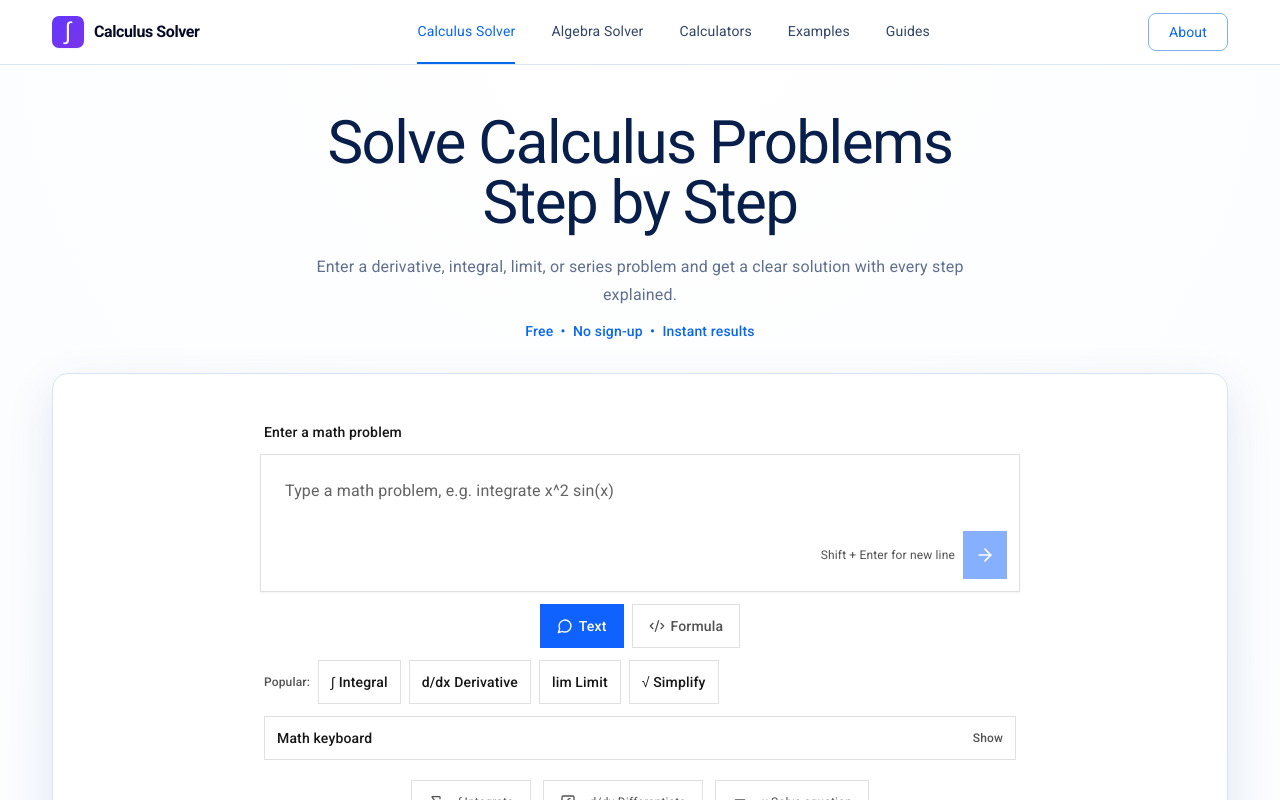
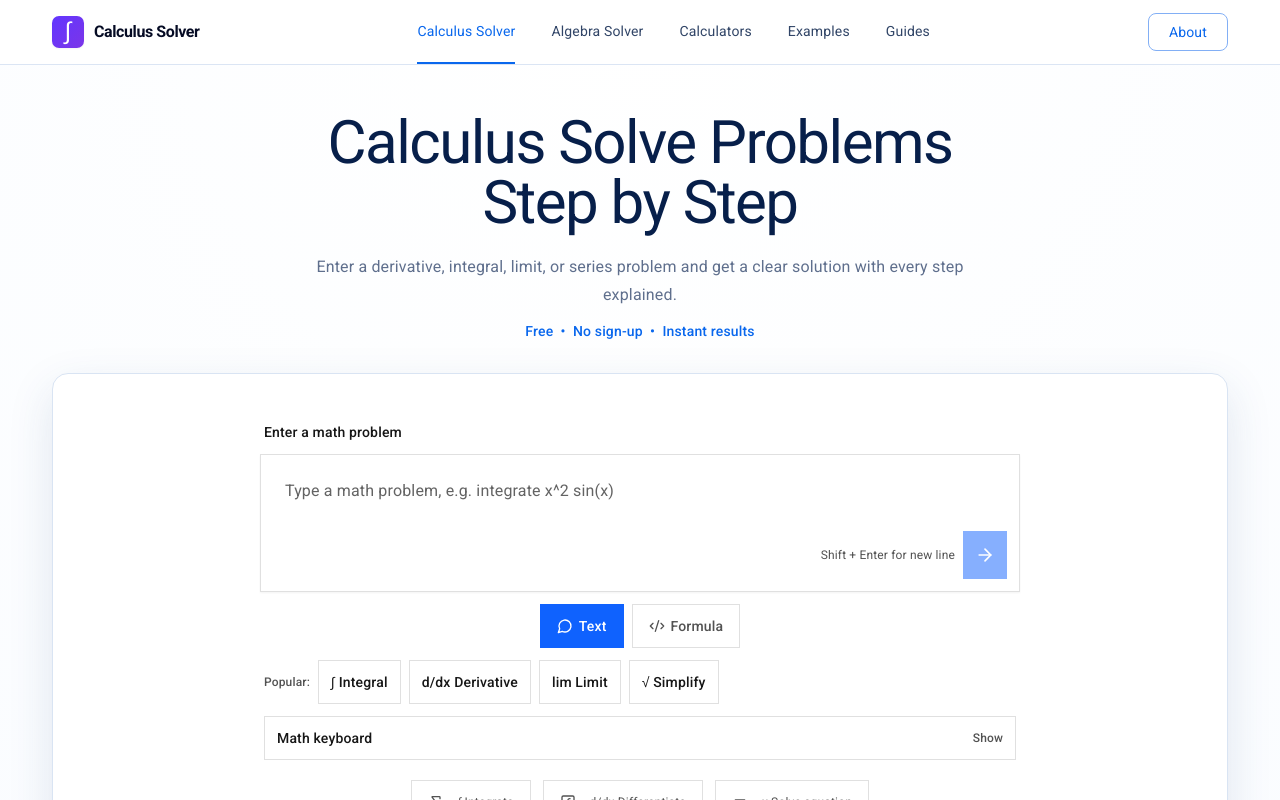
Before and after one commit to heatsing/CalculusSolver, a Next.js app: page / in a window 1280 px wide. Shown: the top 800 px of the page. Built offline with nearby package versions, Linux system fonts and the light colour scheme; no server answers.

Commit message:
Update calculus hero headline

```diff
--- a/app/daily-challenge/page.tsx
+++ b/app/daily-challenge/page.tsx
@@ -20,7 +20,7 @@ const examples = ["∫ x² cos(x) dx", "lim x→∞ (1 + 1/x)ˣ", "d/dx (x³ sin
 export default function DailyChallengePage(): React.JSX.Element {
   return <div className="min-h-screen bg-[radial-gradient(circle_at_50%_0%,#fff_0%,#f8fbff_52%,#f1f6fd_100%)] text-[#071f4a]"><StructuredData data={faqPageStructuredData(faqs)} /><EditorialHeader active="calculus" />
     <main id="main-content" tabIndex={-1} className="focus-visible:outline-none">
-      <section className="mx-auto max-w-[1240px] px-4 pb-8 pt-8 text-center sm:px-6 lg:px-8"><h1 className="font-serif text-4xl leading-none sm:text-5xl">Solve Calculus Problems<br />Step by Step</h1><p className="mx-auto mt-4 max-w-xl text-sm leading-6 text-[#5f6f8d]">Enter a derivative, integral, limit, or series problem and get a clear solution with every step explained.</p><p className="mt-2 text-sm font-medium text-[#0967ed]">Free &nbsp;•&nbsp; No sign-up &nbsp;•&nbsp; Instant results</p><div className="mt-6 rounded-2xl border border-[#d9e4f3] bg-white p-3 text-left shadow-[0_14px_40px_rgba(35,74,132,.11)] sm:p-5"><SolverShell mode="auto" /></div></section>
+      <section className="mx-auto max-w-[1240px] px-4 pb-8 pt-8 text-center sm:px-6 lg:px-8"><h1 className="font-serif text-4xl leading-none sm:text-5xl">Calculus Solve Problems<br />Step by Step</h1><p className="mx-auto mt-4 max-w-xl text-sm leading-6 text-[#5f6f8d]">Enter a derivative, integral, limit, or series problem and get a clear solution with every step explained.</p><p className="mt-2 text-sm font-medium text-[#0967ed]">Free &nbsp;•&nbsp; No sign-up &nbsp;•&nbsp; Instant results</p><div className="mt-6 rounded-2xl border border-[#d9e4f3] bg-white p-3 text-left shadow-[0_14px_40px_rgba(35,74,132,.11)] sm:p-5"><SolverShell mode="auto" /></div></section>
       <section className="mx-auto max-w-[1140px] px-4 py-4"><DailyChallengeGame /></section>
       <section className="mt-8 border-y border-[#e0e9f5] bg-white/70"><div className="mx-auto grid max-w-[1080px] gap-7 px-4 py-10 md:grid-cols-[240px_1fr]"><div><h2 className="font-serif text-3xl">Clear answers, not just final answers</h2><p className="mt-4 text-sm leading-6 text-[#5f6f8d]">See every step so you can learn and understand.</p></div><div className="rounded-xl border border-[#d9e4f3] bg-white p-6"><p className="font-bold">Example: <span className="font-mono font-normal">∫ x² · cos(x) dx</span></p><ol className="mt-4 space-y-3 text-sm text-[#314567]">{["Choose integration by parts.", "Apply the rule and integrate again.", "Simplify and include the constant C."].map((step, i) => <li key={step} className="flex gap-3"><span className="flex h-6 w-6 shrink-0 items-center justify-center rounded-full bg-[#0967ed] text-xs font-bold text-white">{i + 1}</span>{step}</li>)}</ol></div></div></section>
       <section className="mx-auto max-w-[1140px] px-4 py-10"><h2 className="text-center font-serif text-3xl">Choose What You Want to Solve</h2><div className="mt-6 grid gap-3 sm:grid-cols-2 lg:grid-cols-3">{tools.map(([title, href, symbol]) => <Link key={title} href={href} className="flex items-center gap-4 rounded-xl border border-[#d9e4f3] bg-white p-5 shadow-sm hover:border-[#82aff5]"><span className="w-10 text-center font-serif text-3xl text-[#0967ed]">{symbol}</span><strong>{title}</strong><ArrowRight className="ml-auto h-4 w-4 text-[#0967ed]" /></Link>)}</div></section>
--- a/components/marketing/solver-landing-page.tsx
+++ b/components/marketing/solver-landing-page.tsx
@@ -43,7 +43,7 @@ export function SolverLandingPage({ variant }: { variant: Variant }): React.JSX.
   const tools = algebra ? algebraTools : calculusTools;
   const examples = algebra ? ["2x + 5 = 17", "x² − 5x + 6 = 0", "factor x² − 9", "simplify 3x + 2x − 4", "2x + y = 7, x − y = 2", "(x² − 1)/(x − 1)"] : ["∫ x² cos(x) dx", "lim x→∞ (1 + 1/x)ˣ", "d/dx (x³ sin(x))", "d/dx ln(x)", "lim x→0 sin(x)/x", "∫ eˣ cos(x) dx"];
   const faqs = algebra ? ["Is the Algebra Solver free to use?", "Can it show every algebra step?", "Can it solve quadratic equations?", "Does it simplify and factor expressions?", "Can I use it for homework practice?"] : ["Is Calculus Solver free to use?", "Do I need to create an account?", "Can I upload a photo of my problem?", "What types of calculus problems can it solve?", "Are the solutions suitable for homework and exams?"];
-  const heroTitle = algebra ? "Solve Algebra Problems\nStep by Step" : "Solve Calculus Problems\nStep by Step";
+  const heroTitle = algebra ? "Solve Algebra Problems\nStep by Step" : "Calculus Solve Problems\nStep by Step";
   const heroText = algebra ? "Enter an equation, expression, polynomial, or system and get a clear solution with every algebra step explained." : "Enter a derivative, integral, limit, or series problem and get a clear solution with every step explained.";
   return <div className="min-h-screen bg-[radial-gradient(circle_at_50%_0%,#ffffff_0%,#f8fbff_50%,#f1f6fd_100%)] text-[#071f4a]"><EditorialHeader active={variant} />
     <main id="main-content" tabIndex={-1} className="focus-visible:outline-none">
```
